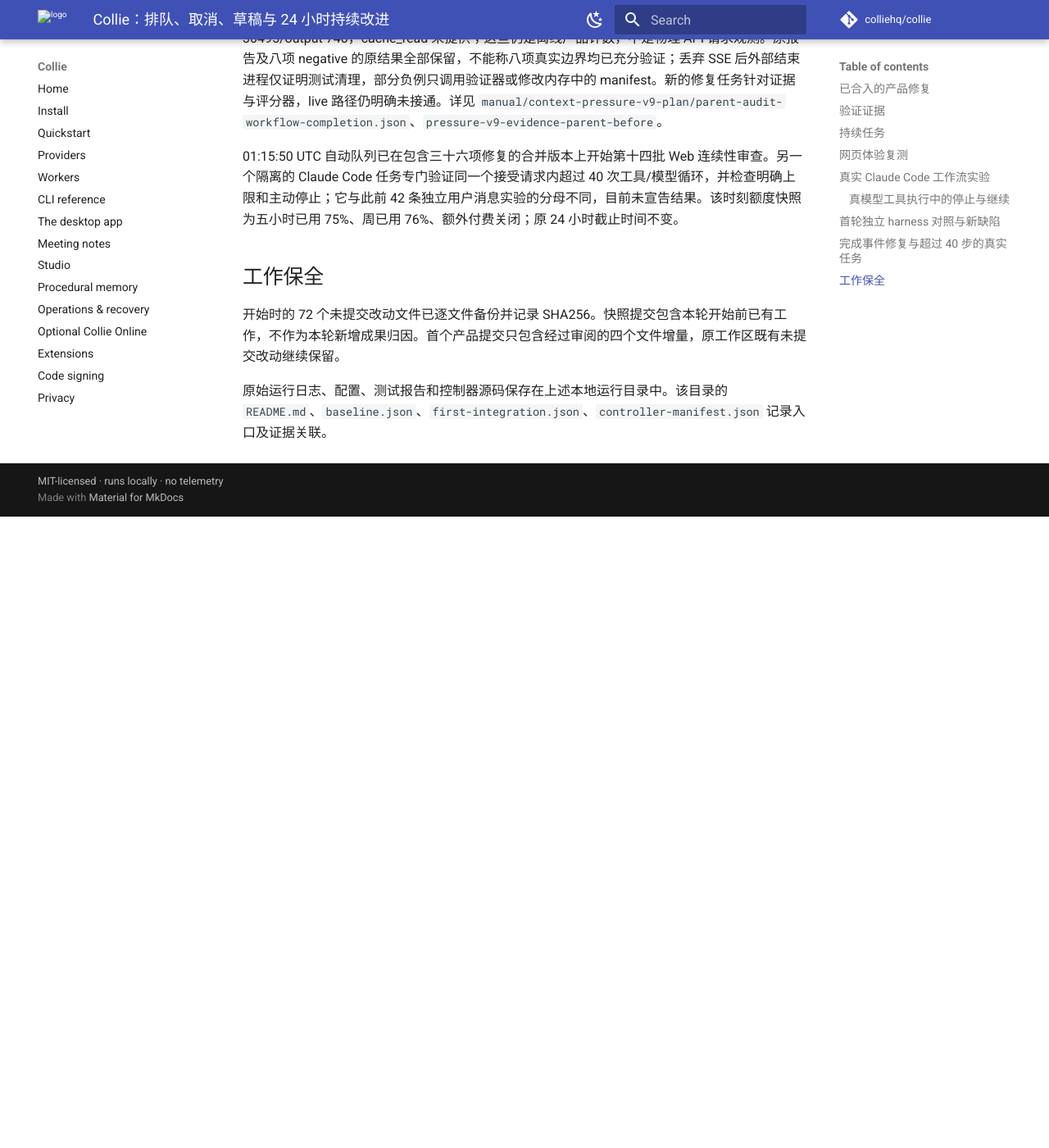
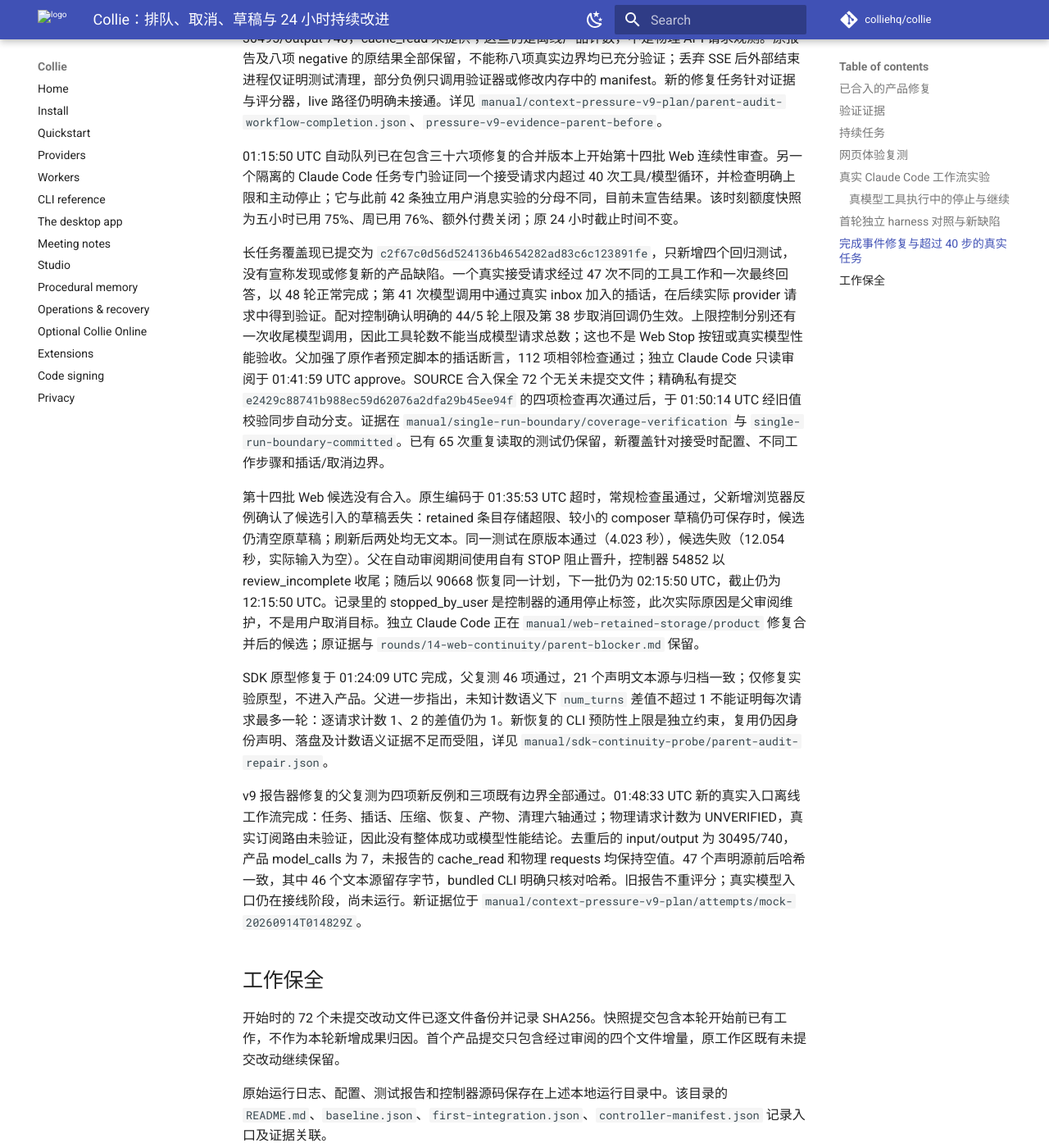
Before and after one commit to colliehq/collie, an MkDocs documentation site: the page built from docs/product-evolution-2026-09-13.md, in a window 1280 px wide and 1400 px high, scrolled down 26386 px. Shown: the whole window at 82% size. Built offline with MkDocs 1.6.1 and Material for MkDocs 9.7.7, drawn with Linux system fonts in a browser that asks for light colours; comment, search, counter and statistics services are not loaded; before the commit the page ends 27016 px from its top, so only the background shows below that.

Commit message:
docs: record accepted long-run coverage and blocked draft regression

```diff
--- a/docs/product-evolution-2026-09-13.md
+++ b/docs/product-evolution-2026-09-13.md
@@ -362,6 +362,14 @@
 
 01:15:50 UTC 自动队列已在包含三十六项修复的合并版本上开始第十四批 Web 连续性审查。另一个隔离的 Claude Code 任务专门验证同一个接受请求内超过 40 次工具/模型循环，并检查明确上限和主动停止；它与此前 42 条独立用户消息实验的分母不同，目前未宣告结果。该时刻额度快照为五小时已用 75%、周已用 76%、额外付费关闭；原 24 小时截止时间不变。
 
+长任务覆盖现已提交为 `c2f67c0d56d524136b4654282ad83c6c123891fe`，只新增四个回归测试，没有宣称发现或修复新的产品缺陷。一个真实接受请求经过 47 次不同的工具工作和一次最终回答，以 48 轮正常完成；第 41 次模型调用中通过真实 inbox 加入的插话，在后续实际 provider 请求中得到验证。配对控制确认明确的 44/5 轮上限及第 38 步取消回调仍生效。上限控制分别还有一次收尾模型调用，因此工具轮数不能当成模型请求总数；这也不是 Web Stop 按钮或真实模型性能验收。父加强了原作者预定脚本的插话断言，112 项相邻检查通过；独立 Claude Code 只读审阅于 01:41:59 UTC approve。SOURCE 合入保全 72 个无关未提交文件；精确私有提交 `e2429c88741b988ec59d62076a2dfa29b45ee94f` 的四项检查再次通过后，于 01:50:14 UTC 经旧值校验同步自动分支。证据在 `manual/single-run-boundary/coverage-verification` 与 `single-run-boundary-committed`。已有 65 次重复读取的测试仍保留，新覆盖针对接受时配置、不同工作步骤和插话/取消边界。
+
+第十四批 Web 候选没有合入。原生编码于 01:35:53 UTC 超时，常规检查虽通过，父新增浏览器反例确认了候选引入的草稿丢失：retained 条目存储超限、较小的 composer 草稿仍可保存时，候选仍清空原草稿；刷新后两处均无文本。同一测试在原版本通过（4.023 秒），候选失败（12.054 秒，实际输入为空）。父在自动审阅期间使用自有 STOP 阻止晋升，控制器 54852 以 review_incomplete 收尾；随后以 90668 恢复同一计划，下一批仍为 02:15:50 UTC，截止仍为 12:15:50 UTC。记录里的 stopped_by_user 是控制器的通用停止标签，此次实际原因是父审阅维护，不是用户取消目标。独立 Claude Code 正在 `manual/web-retained-storage/product` 修复合并后的候选；原证据与 `rounds/14-web-continuity/parent-blocker.md` 保留。
+
+SDK 原型修复于 01:24:09 UTC 完成，父复测 46 项通过，21 个声明文本源与归档一致；仅修复实验原型，不进入产品。父进一步指出，未知计数语义下 `num_turns` 差值不超过 1 不能证明每次请求最多一轮：逐请求计数 1、2 的差值仍为 1。新恢复的 CLI 预防性上限是独立约束，复用仍因身份声明、落盘及计数语义证据不足而受阻，详见 `manual/sdk-continuity-probe/parent-audit-repair.json`。
+
+v9 报告器修复的父复测为四项新反例和三项既有边界全部通过。01:48:33 UTC 新的真实入口离线工作流完成：任务、插话、压缩、恢复、产物、清理六轴通过；物理请求计数为 UNVERIFIED，真实订阅路由未验证，因此没有整体成功或模型性能结论。去重后的 input/output 为 30495/740，产品 model_calls 为 7，未报告的 cache_read 和物理 requests 均保持空值。47 个声明源前后哈希一致，其中 46 个文本源留存字节，bundled CLI 明确只核对哈希。旧报告不重评分；真实模型入口仍在接线阶段，尚未运行。新证据位于 `manual/context-pressure-v9-plan/attempts/mock-20260914T014829Z`。
+
 ## 工作保全
 
 开始时的 72 个未提交改动文件已逐文件备份并记录 SHA256。快照提交包含本轮开始前已有工作，不作为本轮新增成果归因。首个产品提交只包含经过审阅的四个文件增量，原工作区既有未提交改动继续保留。
```
